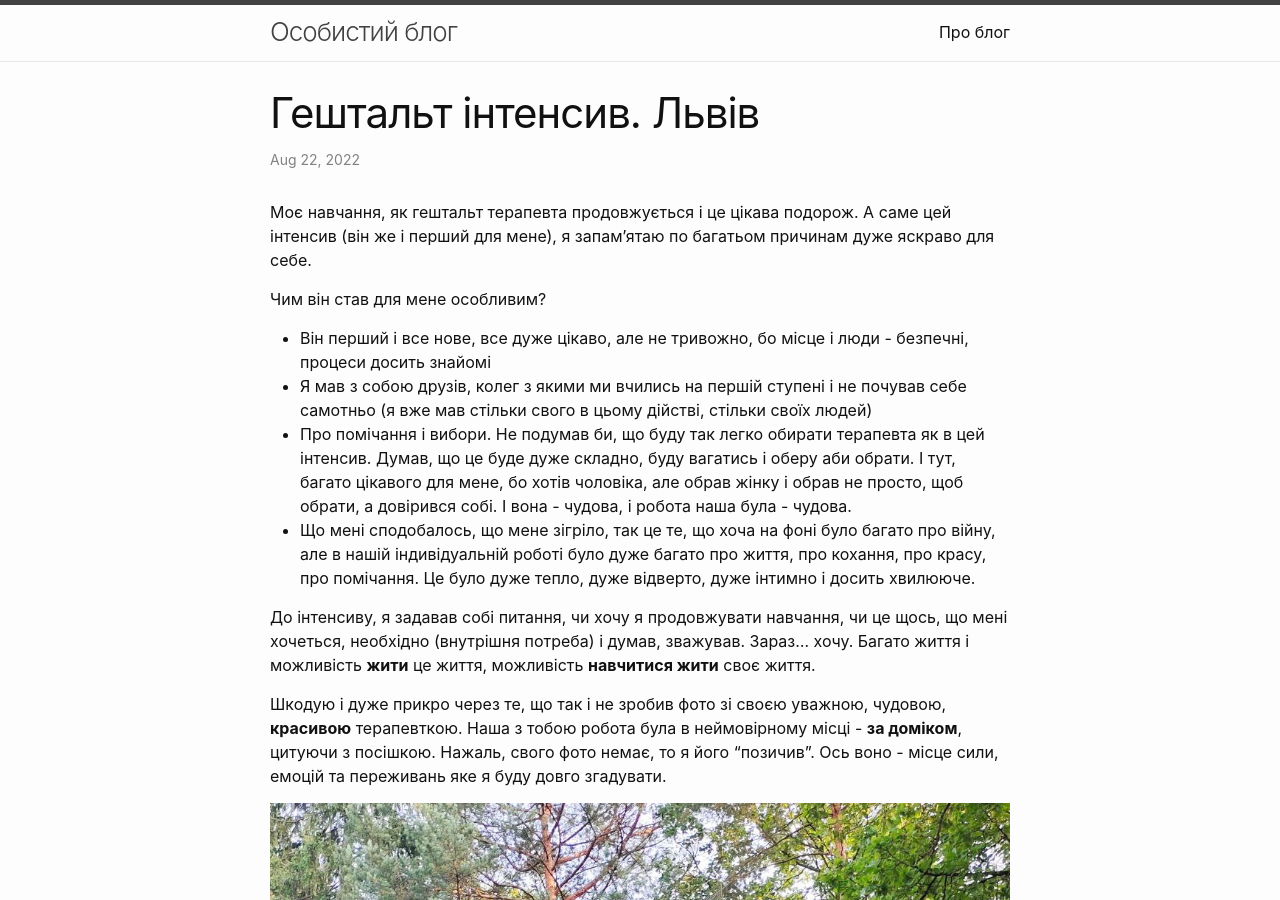
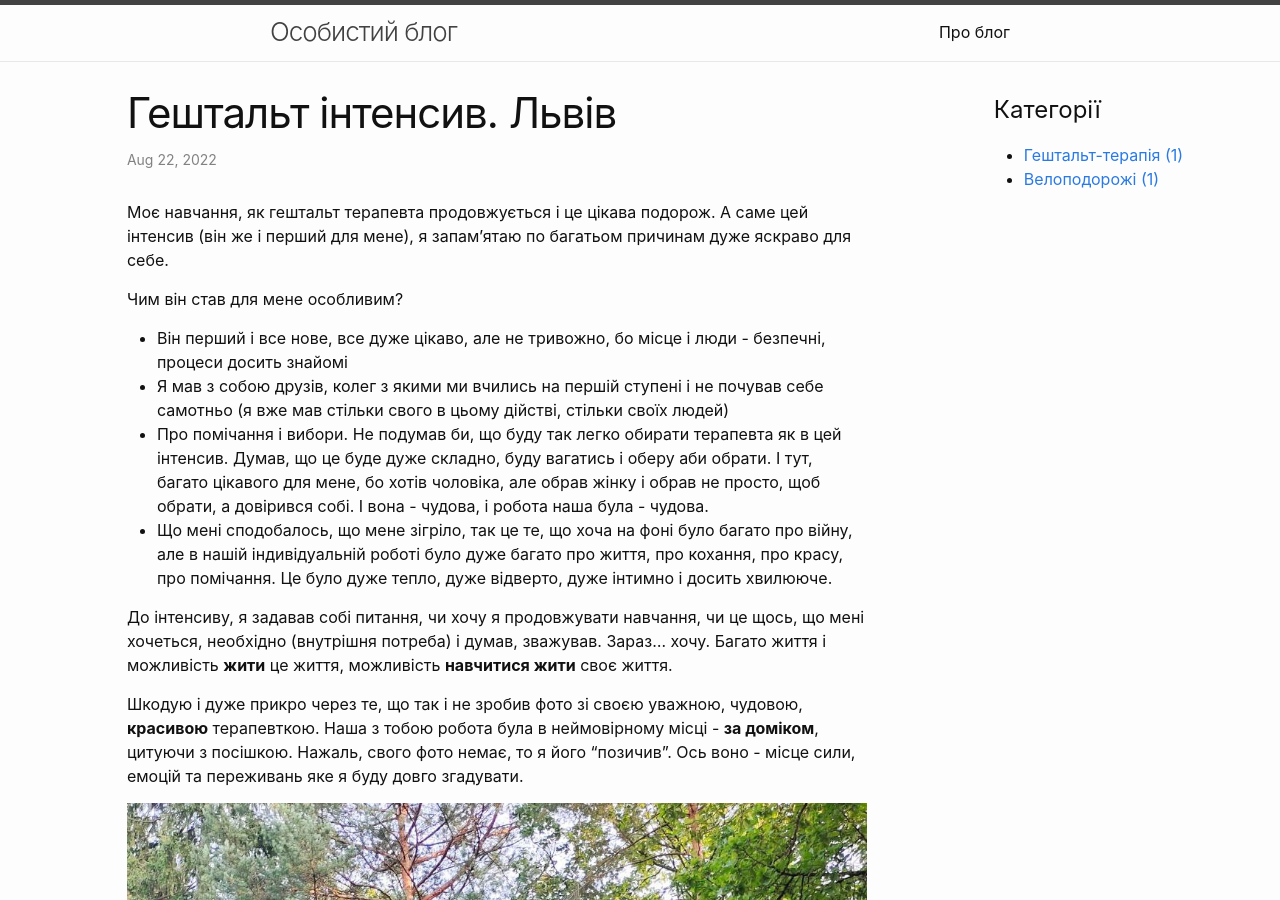
Before and after one commit to kriloleg/kriloleg.github.io, a Jekyll site: the page built from _posts/2022-08-22/2022-08-22-gestalt-intensive-lviv.markdown, in a window 1280 px wide and 900 px high. Built offline with Jekyll 4.4.1, drawn with Linux system fonts in a browser that asks for light colours.

Commit message:
Categories support

```diff
--- a/_config.yml
+++ b/_config.yml
@@ -28,7 +28,6 @@ url: "" # the base hostname & protocol for your site, e.g. http://example.com
 facebook_username: kriloleg
 instagram_username: oleh.kril
 twitter_username: oleh_kril
-github_username:  kriloleg
 rss: rss
 
 show_excerpts: true
--- a/_drafts/2022-08-28/2022-08-28-gestalt-shame.markdown
+++ b/_drafts/2022-08-28/2022-08-28-gestalt-shame.markdown
@@ -2,7 +2,7 @@
 layout: post
 title:  "Гештальт. Емоції: Сором"
 date:   2022-08-28 15:00:25 +0300
-categories: Гештальт Емоції
+categories: Гештальт-терапія
 ---
 Конспект по емоціям. Сором.
 
--- /dev/null
+++ b/_includes/categories.html
@@ -0,0 +1,14 @@
+<h2>Категорії</h2>
+<ul>
+{% assign categories_list = site.categories %}
+  {% if categories_list.first[0] == null %}
+    {% for category in categories_list %}
+      <li><a href="/category/{{ category | downcase | downcase | url_escape | strip | replace: ' ', '-' }}">{{ category | camelcase }} ({{ site.tags[category].size }})</a></li>
+    {% endfor %}
+  {% else %}
+    {% for category in categories_list %}
+      <li><a href="/category/{{ category[0] | downcase | url_escape | strip | replace: ' ', '-' }}">{{ category[0] | camelcase }} ({{ category[1].size }})</a></li>
+    {% endfor %}
+  {% endif %}
+{% assign categories_list = nil %}
+</ul>
--- a/_includes/header.html
+++ b/_includes/header.html
@@ -17,12 +17,7 @@
         </label>
 
         <div class="trigger">
-          {%- for path in page_paths -%}
-            {%- assign my_page = site.pages | where: "path", path | first -%}
-            {%- if my_page.title -%}
-            <a class="page-link" href="{{ my_page.url | relative_url }}">{{ my_page.title | escape }}</a>
-            {%- endif -%}
-          {%- endfor -%}
+          <a class="page-link" href="/about">Про блог</a>
         </div>
       </nav>
     {%- endif -%}
--- a/_layouts/default.html
+++ b/_layouts/default.html
@@ -1,5 +1,5 @@
 <!DOCTYPE html>
-<html lang="{{ page.lang | default: site.lang | default: "en" }}">
+<html lang="{{ page.lang | default: site.lang | default: "ua" }}">
 
   {%- include head.html -%}
 
@@ -7,9 +7,13 @@
 
     {%- include header.html -%}
 
-    <main class="page-content" aria-label="Content">
+    <main class="page-content" style="display: flex;"" aria-label="Content">
       <div class="wrapper">
         {{ content }}
+      </div>
+
+      <div style="vertical-align: top; text-align: start; margin-right: auto;">
+        {%- include categories.html -%}
       </div>
     </main>
 
--- a/_posts/2022-08-22/2022-08-22-gestalt-intensive-lviv.markdown
+++ b/_posts/2022-08-22/2022-08-22-gestalt-intensive-lviv.markdown
@@ -2,7 +2,7 @@
 layout: post
 title:  "Гештальт інтенсив. Львів"
 date:   2022-08-22 20:00:25 +0300
-categories: Гештальт Навчання Інтенсив
+categories: Гештальт-терапія
 ---
 Моє навчання, як гештальт терапевта продовжується і це цікава подорож. А саме цей інтенсив (він же і перший для мене), я запамʼятаю по багатьом причинам дуже яскраво для себе.
 
--- a/_posts/2022-08-28/2022-08-28-navaria-velo-trip.markdown
+++ b/_posts/2022-08-28/2022-08-28-navaria-velo-trip.markdown
@@ -2,7 +2,7 @@
 layout: post
 title:  "Наварія, велопоїздка. Львів"
 date:   2022-08-28 15:00:25 +0300
-categories: Вело Відпочинок Подорожі
+categories: Велоподорожі
 ---
 Невеличка подорож для розвантаження мозку від потоку інформації і включення тіла в роботу (бо, що дивне для мене, то 2 тижні як випав з будь якої фізичної активності). Подорож до Наварії - 13 км в одну сторону.
 
--- /dev/null
+++ b/category/gestalt.markdown
@@ -0,0 +1,5 @@
+---
+layout: category
+permalink: /category/гештальт-терапія/
+title: Гештальт-терапія
+---
--- /dev/null
+++ b/category/velotrip.markdown
@@ -0,0 +1,5 @@
+---
+layout: category
+permalink: /category/велоподорожі/
+title: Велоподорожі
+---
```
Also changed, not shown: _includes/post_list_item.html (added, +12 -0 lines), _layouts/category.html (added, +10 -0 lines), _layouts/home.html (+1 -12 lines).
